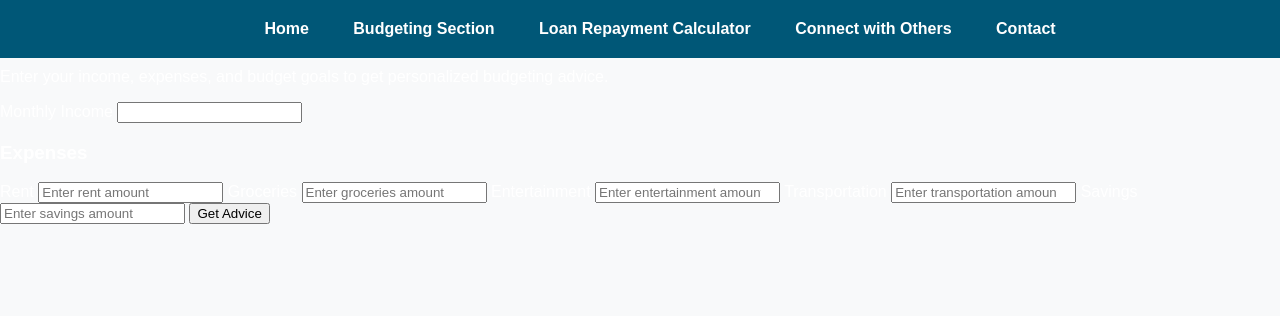
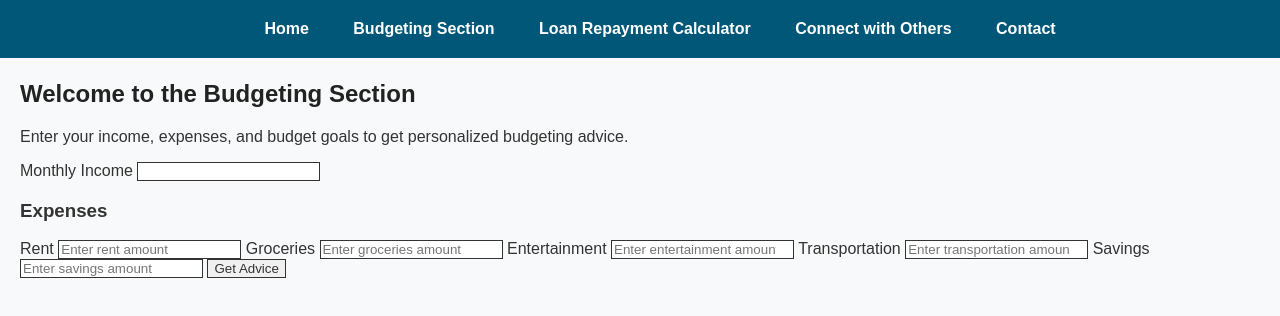
Before and after one commit to ChrisGeo729/DebtBud, a plain HTML site: page budgeting.html in a window 1280 px wide. Drawn offline with Linux system fonts and the light colour scheme.

Commit message:
adjusted text color

```diff
--- a/styles.css
+++ b/styles.css
@@ -141,6 +141,34 @@ header nav ul li a:hover {
     color: #333;
 }
 
+/* Budgeting Section Styles */
+#budgeting {
+    padding: 60px 20px;
+    background-color: #f8f9fa;
+    color: #333333; /* Darker text color */
+}
+
+#budgeting h2 {
+    color: #222222; /* Darker shade for heading */
+}
+
+#budgeting label,
+#budgeting p,
+#budgeting input,
+#budgeting button {
+    color: #333333; /* Dark grey color for form labels, inputs, and button text */
+}
+
+/* Optional styling to ensure text stands out */
+#budgeting input,
+#budgeting button {
+    border: 1px solid #333333;
+}
+
+#budgeting button {
+    background-color: #f0f0f0; /* Light background for better contrast */
+    color: #333333; /* Dark text on button */
+}
 
 /* Contact Section */
 #contact {
```
